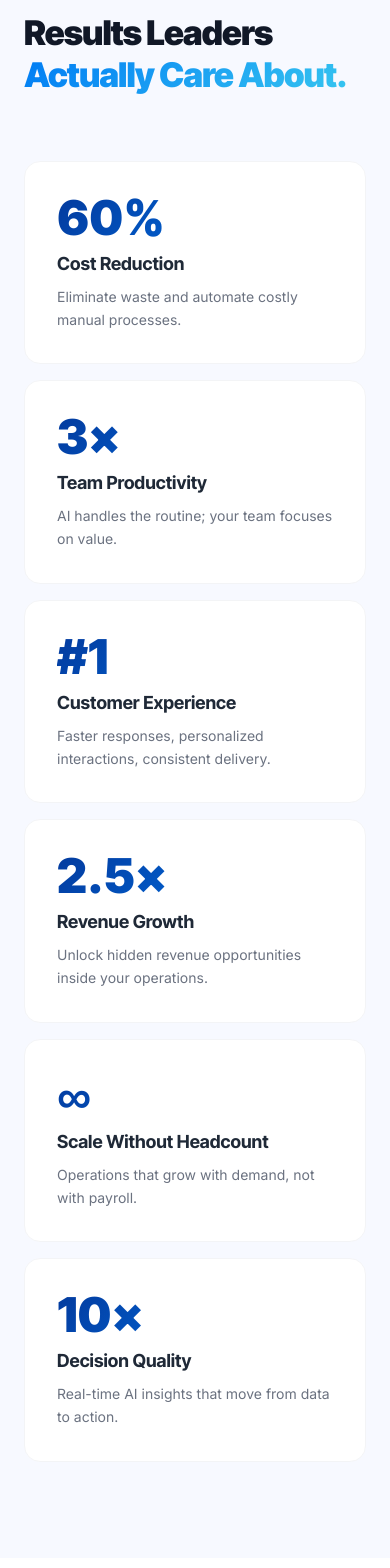
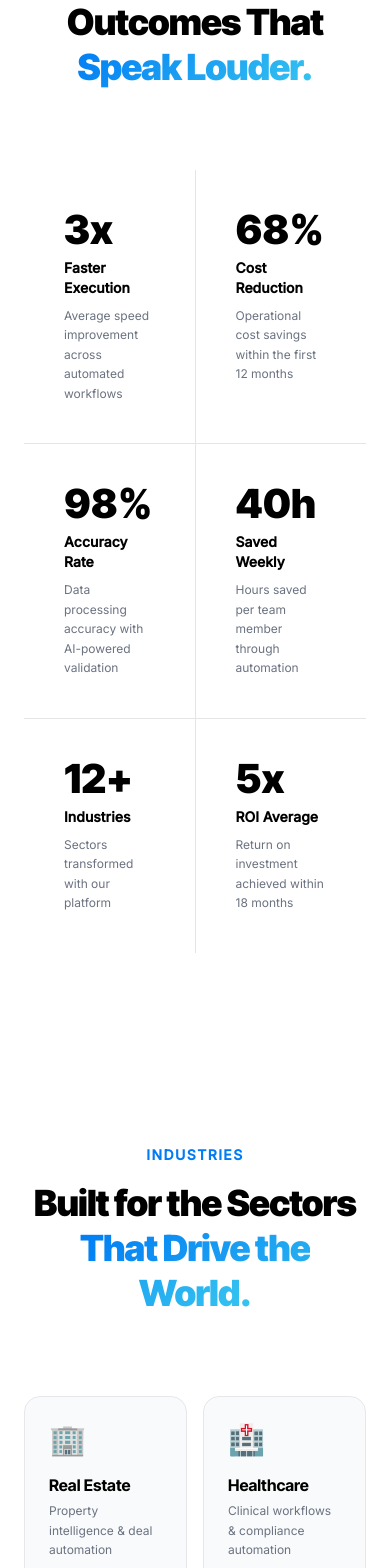
Before and after one commit to Ateeqasif/Sync4Tech-2.0, a Next.js app: page / in a window 390 px wide. Shown: the part 4267-5835 px from the top of the page. Built offline with nearby package versions, Linux system fonts and the light colour scheme.

Commit message:
feat: count-up, 3D tilt, journey auto-advance, case study animations

```diff
--- a/src/components/sections/BusinessOutcomes.tsx
+++ b/src/components/sections/BusinessOutcomes.tsx
@@ -1,58 +1,83 @@
 'use client'
 
 import { motion } from 'framer-motion'
+import { useEffect, useRef } from 'react'
+
+function CountUp({ end, suffix = '', prefix = '' }: { end: number; suffix?: string; prefix?: string }) {
+  const ref = useRef<HTMLSpanElement>(null)
+  const started = useRef(false)
+  useEffect(() => {
+    const el = ref.current
+    if (!el) return
+    const observer = new IntersectionObserver(([entry]) => {
+      if (entry.isIntersecting && !started.current) {
+        started.current = true
+        const startTime = performance.now()
+        const duration = 1800
+        const tick = (now: number) => {
+          const t = Math.min((now - startTime) / duration, 1)
+          const ease = 1 - Math.pow(1 - t, 3)
+          el.textContent = prefix + Math.round(ease * end) + suffix
+          if (t < 1) requestAnimationFrame(tick)
+        }
+        requestAnimationFrame(tick)
+      }
+    }, { threshold: 0.5 })
+    observer.observe(el)
+    return () => observer.disconnect()
+  }, [end, suffix, prefix])
+  return <span ref={ref}>{prefix}0{suffix}</span>
+}
 
 const outcomes = [
-  { metric: '60%', label: 'Cost Reduction', desc: 'Eliminate waste and automate costly manual processes.' },
-  { metric: '3×', label: 'Team Productivity', desc: 'AI handles the routine; your team focuses on value.' },
-  { metric: '#1', label: 'Customer Experience', desc: 'Faster responses, personalized interactions, consistent delivery.' },
-  { metric: '2.5×', label: 'Revenue Growth', desc: 'Unlock hidden revenue opportunities inside your operations.' },
-  { metric: '∞', label: 'Scale Without Headcount', desc: 'Operations that grow with demand, not with payroll.' },
-  { metric: '10×', label: 'Decision Quality', desc: 'Real-time AI insights that move from data to action.' },
+  { metric: '3', suffix: 'x', label: 'Faster Execution', description: 'Average speed improvement across automated workflows' },
+  { metric: '68', suffix: '%', label: 'Cost Reduction', description: 'Operational cost savings within the first 12 months' },
+  { metric: '98', suffix: '%', label: 'Accuracy Rate', description: 'Data processing accuracy with AI-powered validation' },
+  { metric: '40', suffix: 'h', label: 'Saved Weekly', description: 'Hours saved per team member through automation' },
+  { metric: '12', suffix: '+', label: 'Industries', description: 'Sectors transformed with our platform' },
+  { metric: '5', suffix: 'x', label: 'ROI Average', description: 'Return on investment achieved within 18 months' },
 ]
 
 export default function BusinessOutcomes() {
   return (
-    <section className="py-section" style={{ background: '#f7f9ff' }}>
+    <section className="py-section bg-white" id="outcomes">
       <div className="section-container">
         <motion.div
-          className="max-w-2xl mb-16"
+          className="text-center max-w-2xl mx-auto mb-20"
           initial={{ opacity: 0, y: 30 }}
           whileInView={{ opacity: 1, y: 0 }}
           viewport={{ once: true }}
           transition={{ duration: 0.8, ease: [0.22, 1, 0.36, 1] }}
         >
-          <span className="inline-block text-xs font-bold tracking-[0.2em] uppercase mb-5 px-3 py-1.5 rounded-full" style={{ color: '#007cf4', background: 'rgba(0,124,244,0.08)' }}>
-            Business Outcomes
-          </span>
-          <h2 className="font-inter-tight font-black text-gray-900 leading-tight tracking-tight" style={{ fontSize: 'clamp(34px, 5vw, 60px)' }}>
-            Results Leaders
+          <span className="text-[#007cf4] text-sm font-semibold tracking-widest uppercase mb-4 block">Proven Results</span>
+          <h2 className="font-inter-tight font-black text-black leading-tight tracking-tight" style={{ fontSize: 'clamp(36px, 5vw, 64px)' }}>
+            Outcomes That
             <br />
-            <span className="gradient-text">Actually Care About.</span>
+            <span className="gradient-text">Speak Louder.</span>
           </h2>
         </motion.div>
 
-        <div className="grid sm:grid-cols-2 lg:grid-cols-3 gap-4">
-          {outcomes.map((outcome, i) => (
+        <div className="grid grid-cols-2 md:grid-cols-3 gap-px bg-black/10">
+          {outcomes.map((o, i) => (
             <motion.div
               key={i}
-              className="group rounded-2xl p-8 bg-white border border-gray-100 hover:border-brand-blue/20 hover:shadow-lg transition-all duration-400 cursor-default relative overflow-hidden"
-              style={{ '--hover-border': 'rgba(0,124,244,0.2)' } as React.CSSProperties}
+              className="group bg-white p-10 hover:bg-black transition-colors duration-500 relative overflow-hidden"
               initial={{ opacity: 0, y: 20 }}
               whileInView={{ opacity: 1, y: 0 }}
               viewport={{ once: true }}
-              transition={{ duration: 0.5, delay: i * 0.07, ease: [0.22, 1, 0.36, 1] }}
-              whileHover={{ y: -4 }}
+              transition={{ duration: 0.6, delay: i * 0.08 }}
             >
-              <div className="absolute top-0 left-0 right-0 h-0.5 rounded-t-2xl opacity-0 group-hover:opacity-100 transition-opacity duration-400" style={{ background: 'linear-gradient(90deg,#033a9d,#007cf4,#36c5f0)' }} />
-              <div
-                className="text-5xl font-inter-tight font-black mb-2 transition-all duration-400"
-                style={{ background: 'linear-gradient(135deg,#033a9d,#007cf4)', WebkitBackgroundClip: 'text', WebkitTextFillColor: 'transparent' }}
+              {/* Top border grow */}
+              <div className="absolute top-0 left-0 h-0.5 w-0 group-hover:w-full transition-all duration-500"
+                style={{ background: 'linear-gradient(90deg, #007cf4, #36c5f0)' }}
+              />
+              <div className="font-inter-tight font-black text-black group-hover:text-white transition-colors duration-500 mb-2"
+                style={{ fontSize: 'clamp(40px, 5vw, 64px)', lineHeight: 1 }}
               >
-                {outcome.metric}
+                <CountUp end={parseInt(o.metric)} suffix={o.suffix} />
               </div>
-              <h3 className="font-inter-tight font-bold text-gray-800 text-lg mb-2">{outcome.label}</h3>
-              <p className="text-gray-500 text-sm leading-relaxed">{outcome.desc}</p>
+              <div className="font-semibold text-black group-hover:text-white transition-colors duration-500 mb-2 text-sm">{o.label}</div>
+              <div className="text-gray-500 group-hover:text-gray-400 transition-colors duration-500 text-xs leading-relaxed">{o.description}</div>
             </motion.div>
           ))}
         </div>
--- a/src/components/sections/CaseStudies.tsx
+++ b/src/components/sections/CaseStudies.tsx
@@ -1,90 +1,110 @@
 'use client'
 
 import { motion } from 'framer-motion'
+import { useEffect, useRef } from 'react'
 
-const studies = [
+function CountUp({ end, suffix = '' }: { end: number; suffix?: string }) {
+  const ref = useRef<HTMLSpanElement>(null)
+  const started = useRef(false)
+  useEffect(() => {
+    const el = ref.current
+    if (!el) return
+    const observer = new IntersectionObserver(([entry]) => {
+      if (entry.isIntersecting && !started.current) {
+        started.current = true
+        const startTime = performance.now()
+        const duration = 1600
+        const tick = (now: number) => {
+          const t = Math.min((now - startTime) / duration, 1)
+          const ease = 1 - Math.pow(1 - t, 3)
+          el.textContent = Math.round(ease * end) + suffix
+          if (t < 1) requestAnimationFrame(tick)
+        }
+        requestAnimationFrame(tick)
+      }
+    }, { threshold: 0.5 })
+    observer.observe(el)
+    return () => observer.disconnect()
+  }, [end, suffix])
+  return <span ref={ref}>0{suffix}</span>
+}
+
+const cases = [
+  {
+    industry: 'Real Estate',
+    company: 'PropTech Scale-up',
+    challenge: 'Manual deal tracking across 14 systems causing 3-day delays in decision-making.',
+    solution: 'Built unified data platform + AI-powered deal scoring + automated investor reporting.',
+    metrics: [{ value: 85, suffix: '%', label: 'Faster Reporting' }, { value: 3, suffix: 'x', label: 'Deal Velocity' }, { value: 2, suffix: 'M+', label: 'Annual Savings' }],
+  },
   {
     industry: 'Financial Services',
-    tag: 'Automation + AI',
-    challenge: 'Manual reconciliation processes consumed 60+ hours per week, causing delays and compliance risks.',
-    approach: 'Built an end-to-end automation layer connecting core banking systems with real-time reconciliation AI.',
-    solution: 'Intelligent workflow automation with exception-handling AI and live compliance dashboards.',
-    metrics: [{ value: '45%', label: 'Cost Reduction' }, { value: '62%', label: 'Faster Processing' }],
+    company: 'Wealth Management Firm',
+    challenge: 'Compliance reporting took 40+ hours per week with high error rates and regulatory risk.',
+    solution: 'Automated compliance workflows with AI validation, real-time regulatory monitoring.',
+    metrics: [{ value: 96, suffix: '%', label: 'Error Reduction' }, { value: 40, suffix: 'h', label: 'Weekly Saved' }, { value: 100, suffix: '%', label: 'Audit Ready' }],
   },
   {
-    industry: 'Real Estate',
-    tag: 'Data + Automation',
-    challenge: 'Disconnected CRM, property management and communication tools creating chaos across 5,000+ units.',
-    approach: 'Unified all systems through a custom integration layer with AI-powered lead scoring and automation.',
-    solution: 'Single operational command center with predictive maintenance and live P&L visibility.',
-    metrics: [{ value: '300%', label: 'More Visibility' }, { value: '2.5×', label: 'Team Productivity' }],
-  },
-  {
-    industry: 'Healthcare',
-    tag: 'AI + Operations',
-    challenge: 'Patient intake, scheduling and billing on disconnected manual systems causing delays and revenue leakage.',
-    approach: 'Redesigned patient journey with intelligent automation and real-time capacity optimization.',
-    solution: 'End-to-end patient lifecycle automation from booking through billing, with AI triage support.',
-    metrics: [{ value: '55%', label: 'Admin Time Saved' }, { value: '38%', label: 'Revenue Increase' }],
+    industry: 'Manufacturing',
+    company: 'Global Manufacturer',
+    challenge: 'Supply chain visibility gaps causing production delays and excess inventory costs.',
+    solution: 'End-to-end supply chain intelligence with predictive demand forecasting.',
+    metrics: [{ value: 31, suffix: '%', label: 'Cost Reduction' }, { value: 4, suffix: 'x', label: 'Forecast Accuracy' }, { value: 99, suffix: '%', label: 'Uptime Achieved' }],
   },
 ]
 
 export default function CaseStudies() {
   return (
-    <section className="py-section bg-white" id="case-studies">
+    <section className="py-section bg-gray-50" id="case-studies">
       <div className="section-container">
-        <div className="flex flex-col sm:flex-row sm:items-end justify-between mb-16 gap-6">
-          <motion.div initial={{ opacity: 0, y: 30 }} whileInView={{ opacity: 1, y: 0 }} viewport={{ once: true }} transition={{ duration: 0.8, ease: [0.22, 1, 0.36, 1] }}>
-            <span className="inline-block text-xs font-bold tracking-[0.2em] uppercase mb-5 px-3 py-1.5 rounded-full" style={{ color: '#007cf4', background: 'rgba(0,124,244,0.08)' }}>Case Studies</span>
-            <h2 className="font-inter-tight font-black text-gray-900 leading-tight tracking-tight" style={{ fontSize: 'clamp(34px, 5vw, 60px)' }}>
-              Transformation<br /><span className="gradient-text">Stories.</span>
+        <motion.div
+          className="text-center max-w-2xl mx-auto mb-20"
+          initial={{ opacity: 0, y: 30 }}
+          whileInView={{ opacity: 1, y: 0 }}
+          viewport={{ once: true }}
+          transition={{ duration: 0.8, ease: [0.22, 1, 0.36, 1] }}
+        >
+          <span className="text-[#007cf4] text-sm font-semibold tracking-widest uppercase mb-4 block">Case Studies</span>
+          <h2 className="font-inter-tight font-black text-black leading-tight tracking-tight" style={{ fontSize: 'clamp(36px, 5vw, 64px)' }}>
+            Real Results,
+            <br />
+            <span className="gradient-text">Real Impact.</span>
           </h2>
         </motion.div>
-          <motion.a href="#" className="text-sm font-semibold flex items-center gap-2 whitespace-nowrap group" style={{ color: '#007cf4' }} initial={{ opacity: 0 }} whileInView={{ opacity: 1 }} viewport={{ once: true }}>
-            View all stories
-            <svg width="14" height="14" viewBox="0 0 14 14" fill="none" className="group-hover:translate-x-0.5 transition-transform"><path d="M2.5 7h9M8 3.5l3.5 3.5L8 10.5" stroke="currentColor" strokeWidth="1.5" strokeLinecap="round" strokeLinejoin="round"/></svg>
-          </motion.a>
-        </div>
 
-        <div className="flex flex-col gap-4">
-          {studies.map((study, i) => (
+        <div className="flex flex-col gap-6">
+          {cases.map((c, i) => (
             <motion.div
               key={i}
-              className="rounded-2xl border border-gray-100 overflow-hidden hover:shadow-lg hover:border-blue-100 transition-all duration-400 group"
-              style={{ background: '#fff' }}
-              initial={{ opacity: 0, y: 25 }}
+              className="bg-white rounded-3xl overflow-hidden border border-black/5 grid md:grid-cols-3"
+              initial={{ opacity: 0, y: 30 }}
               whileInView={{ opacity: 1, y: 0 }}
               viewport={{ once: true }}
-              transition={{ duration: 0.6, delay: i * 0.1, ease: [0.22, 1, 0.36, 1] }}
+              transition={{ duration: 0.7, delay: i * 0.1, ease: [0.22, 1, 0.36, 1] }}
             >
-              <div className="grid lg:grid-cols-[1fr_1fr_1fr_180px] divide-y lg:divide-y-0 lg:divide-x divide-gray-100">
-                <div className="p-7">
-                  <div className="flex items-center gap-2 mb-4">
-                    <span className="text-xs font-bold px-2.5 py-1 rounded-full" style={{ background: 'rgba(0,124,244,0.08)', color: '#007cf4' }}>{study.industry}</span>
-                    <span className="text-xs font-medium text-gray-400">{study.tag}</span>
+              <div className="p-8 md:col-span-2">
+                <div className="flex items-center gap-3 mb-6">
+                  <span className="text-xs font-semibold text-[#007cf4] bg-[#007cf4]/10 px-3 py-1 rounded-full">{c.industry}</span>
+                  <span className="text-xs text-gray-400">{c.company}</span>
                 </div>
-                  <div className="text-xs text-gray-400 font-semibold uppercase tracking-wider mb-2">Challenge</div>
-                  <p className="text-gray-700 text-sm leading-relaxed">{study.challenge}</p>
+                <div className="mb-4">
+                  <p className="text-xs font-semibold text-gray-400 uppercase tracking-widest mb-1">Challenge</p>
+                  <p className="text-gray-700 text-sm leading-relaxed">{c.challenge}</p>
                 </div>
-                <div className="p-7">
-                  <div className="text-xs text-gray-400 font-semibold uppercase tracking-wider mb-2">Approach</div>
-                  <p className="text-gray-700 text-sm leading-relaxed">{study.approach}</p>
+                <div>
+                  <p className="text-xs font-semibold text-gray-400 uppercase tracking-widest mb-1">Solution</p>
+                  <p className="text-gray-700 text-sm leading-relaxed">{c.solution}</p>
                 </div>
-                <div className="p-7">
-                  <div className="text-xs text-gray-400 font-semibold uppercase tracking-wider mb-2">Solution</div>
-                  <p className="text-gray-700 text-sm leading-relaxed">{study.solution}</p>
               </div>
-                <div className="p-7" style={{ background: 'linear-gradient(160deg,#033a9d,#007cf4)' }}>
-                  <div className="text-xs font-semibold uppercase tracking-wider mb-4" style={{ color: 'rgba(54,197,240,0.7)' }}>Impact</div>
-                  <div className="flex flex-row lg:flex-col gap-5">
-                    {study.metrics.map((m, j) => (
+              <div className="p-8 flex flex-col justify-center gap-6" style={{ background: 'linear-gradient(135deg, #033a9d 0%, #007cf4 100%)' }}>
+                {c.metrics.map((m, j) => (
                   <div key={j}>
-                        <div className="font-inter-tight font-black text-3xl" style={{ color: '#36c5f0' }}>{m.value}</div>
-                        <div className="text-xs font-medium mt-0.5" style={{ color: 'rgba(255,255,255,0.5)' }}>{m.label}</div>
+                    <div className="font-inter-tight font-black text-white text-3xl">
+                      <CountUp end={m.value} suffix={m.suffix} />
+                    </div>
+                    <div className="text-white/60 text-xs mt-0.5">{m.label}</div>
                   </div>
                 ))}
-                  </div>
-                </div>
               </div>
             </motion.div>
           ))}
--- a/src/components/sections/Industries.tsx
+++ b/src/components/sections/Industries.tsx
@@ -1,77 +1,80 @@
 'use client'
 
-import { useState } from 'react'
-import { motion, AnimatePresence } from 'framer-motion'
+import { motion, useMotionValue, useTransform } from 'framer-motion'
+import { useRef } from 'react'
 
 const industries = [
-  { name: 'Real Estate', icon: '🏢', example: 'Automated lead qualification & property management workflows saving 40+ hours/week.', stat: '40h/wk saved' },
-  { name: 'Healthcare', icon: '⚕️', example: 'Patient intake automation and compliance workflows reducing admin burden by 55%.', stat: '55% less admin' },
-  { name: 'Financial Services', icon: '📈', example: 'Real-time reporting dashboards and risk monitoring reducing decision lag by 70%.', stat: '70% faster decisions' },
-  { name: 'Professional Services', icon: '⚖️', example: 'Client onboarding, billing and delivery workflows running end-to-end automatically.', stat: '3× throughput' },
-  { name: 'Manufacturing', icon: '🏭', example: 'Supply chain visibility and quality control automation at scale.', stat: '45% efficiency gain' },
-  { name: 'Education', icon: '🎓', example: 'Student lifecycle automation and learning analytics that improve outcomes.', stat: '60% less admin' },
-  { name: 'Energy', icon: '⚡', example: 'Operational data integration and predictive maintenance intelligence.', stat: '30% cost reduction' },
-  { name: 'Technology', icon: '💻', example: 'Hyper-automation of DevOps, customer success and revenue operations.', stat: '2× team output' },
+  { name: 'Real Estate', icon: '🏢', desc: 'Property intelligence & deal automation' },
+  { name: 'Healthcare', icon: '🏥', desc: 'Clinical workflows & compliance automation' },
+  { name: 'Financial Services', icon: '🏦', desc: 'Risk, reporting & regulatory automation' },
+  { name: 'Manufacturing', icon: '🏭', desc: 'Supply chain & quality intelligence' },
+  { name: 'Technology', icon: '💻', desc: 'DevOps, support & growth automation' },
+  { name: 'Retail & E-Commerce', icon: '🛒', desc: 'Demand forecasting & CX personalization' },
+  { name: 'Legal Services', icon: '⚖️', desc: 'Contract intelligence & case automation' },
+  { name: 'Education', icon: '🎓', desc: 'Student journey & admin automation' },
 ]
 
+function TiltCard({ industry, i }: { industry: typeof industries[0]; i: number }) {
+  const ref = useRef<HTMLDivElement>(null)
+  const x = useMotionValue(0)
+  const y = useMotionValue(0)
+  const rotateX = useTransform(y, [-60, 60], [8, -8])
+  const rotateY = useTransform(x, [-60, 60], [-8, 8])
+
+  const onMove = (e: React.MouseEvent) => {
+    const rect = ref.current?.getBoundingClientRect()
+    if (!rect) return
+    x.set(e.clientX - rect.left - rect.width / 2)
+    y.set(e.clientY - rect.top - rect.height / 2)
+  }
+  const onLeave = () => { x.set(0); y.set(0) }
+
+  return (
+    <motion.div
+      ref={ref}
+      className="group relative bg-gray-50 border border-black/8 rounded-2xl p-6 overflow-hidden cursor-pointer"
+      style={{ rotateX, rotateY, transformPerspective: 800, transformStyle: 'preserve-3d' }}
+      initial={{ opacity: 0, y: 30 }}
+      whileInView={{ opacity: 1, y: 0 }}
+      viewport={{ once: true }}
+      transition={{ duration: 0.6, delay: i * 0.07, ease: [0.22, 1, 0.36, 1] }}
+      onMouseMove={onMove}
+      onMouseLeave={onLeave}
+    >
+      {/* Hover overlay */}
+      <div className="absolute inset-0 opacity-0 group-hover:opacity-100 transition-opacity duration-500 rounded-2xl"
+        style={{ background: 'linear-gradient(135deg, #033a9d 0%, #007cf4 100%)' }}
+      />
+      <div className="relative z-10">
+        <div className="text-3xl mb-4 group-hover:scale-110 transition-transform duration-300">{industry.icon}</div>
+        <h3 className="font-inter-tight font-bold text-black group-hover:text-white text-base mb-1 transition-colors duration-300">{industry.name}</h3>
+        <p className="text-gray-500 group-hover:text-white/70 text-xs leading-relaxed transition-colors duration-300">{industry.desc}</p>
+      </div>
+    </motion.div>
+  )
+}
+
 export default function Industries() {
-  const [active, setActive] = useState<number | null>(null)
-
   return (
     <section className="py-section bg-white" id="industries">
       <div className="section-container">
         <motion.div
-          className="max-w-2xl mb-16"
+          className="text-center max-w-2xl mx-auto mb-20"
           initial={{ opacity: 0, y: 30 }}
           whileInView={{ opacity: 1, y: 0 }}
           viewport={{ once: true }}
           transition={{ duration: 0.8, ease: [0.22, 1, 0.36, 1] }}
         >
-          <span className="inline-block text-xs font-bold tracking-[0.2em] uppercase mb-5 px-3 py-1.5 rounded-full" style={{ color: '#007cf4', background: 'rgba(0,124,244,0.08)' }}>
-            Industries
-          </span>
-          <h2 className="font-inter-tight font-black text-gray-900 leading-tight tracking-tight" style={{ fontSize: 'clamp(34px, 5vw, 60px)' }}>
-            Built For{' '}
-            <span className="gradient-text">Complex Businesses.</span>
+          <span className="text-[#007cf4] text-sm font-semibold tracking-widest uppercase mb-4 block">Industries</span>
+          <h2 className="font-inter-tight font-black text-black leading-tight tracking-tight" style={{ fontSize: 'clamp(36px, 5vw, 64px)' }}>
+            Built for the Sectors
+            <br />
+            <span className="gradient-text">That Drive the World.</span>
           </h2>
         </motion.div>
 
-        <div className="grid grid-cols-2 md:grid-cols-4 gap-3">
-          {industries.map((ind, i) => (
-            <motion.div
-              key={i}
-              className="relative rounded-2xl p-6 border cursor-pointer overflow-hidden group"
-              style={{ background: '#fff', borderColor: active === i ? 'rgba(0,124,244,0.3)' : '#eaecf0' }}
-              initial={{ opacity: 0, y: 20 }}
-              whileInView={{ opacity: 1, y: 0 }}
-              viewport={{ once: true }}
-              transition={{ duration: 0.5, delay: i * 0.05 }}
-              onMouseEnter={() => setActive(i)}
-              onMouseLeave={() => setActive(null)}
-              whileHover={{ scale: 1.02 }}
-            >
-              <div className="text-3xl mb-3">{ind.icon}</div>
-              <div className="font-inter-tight font-bold text-gray-800 text-base mb-1">{ind.name}</div>
-              <div className="text-xs font-semibold" style={{ color: '#007cf4' }}>{ind.stat}</div>
-
-              <AnimatePresence>
-                {active === i && (
-                  <motion.div
-                    className="absolute inset-0 p-5 flex flex-col justify-center"
-                    style={{ background: 'linear-gradient(135deg, #033a9d, #007cf4)' }}
-                    initial={{ opacity: 0, y: 8 }}
-                    animate={{ opacity: 1, y: 0 }}
-                    exit={{ opacity: 0, y: 8 }}
-                    transition={{ duration: 0.2 }}
-                  >
-                    <div className="text-xs font-bold mb-2 tracking-wider" style={{ color: '#36c5f0' }}>{ind.name}</div>
-                    <p className="text-white/85 text-xs leading-relaxed">{ind.example}</p>
-                    <div className="mt-3 text-sm font-bold" style={{ color: '#36c5f0' }}>{ind.stat}</div>
-                  </motion.div>
-                )}
-              </AnimatePresence>
-            </motion.div>
-          ))}
+        <div className="grid grid-cols-2 md:grid-cols-4 gap-4">
+          {industries.map((ind, i) => <TiltCard key={i} industry={ind} i={i} />)}
         </div>
       </div>
     </section>
```
Also changed, not shown: src/components/sections/TransformationJourney.tsx (+85 -68 lines). Lines whose indentation alone changed are shown as unchanged.
